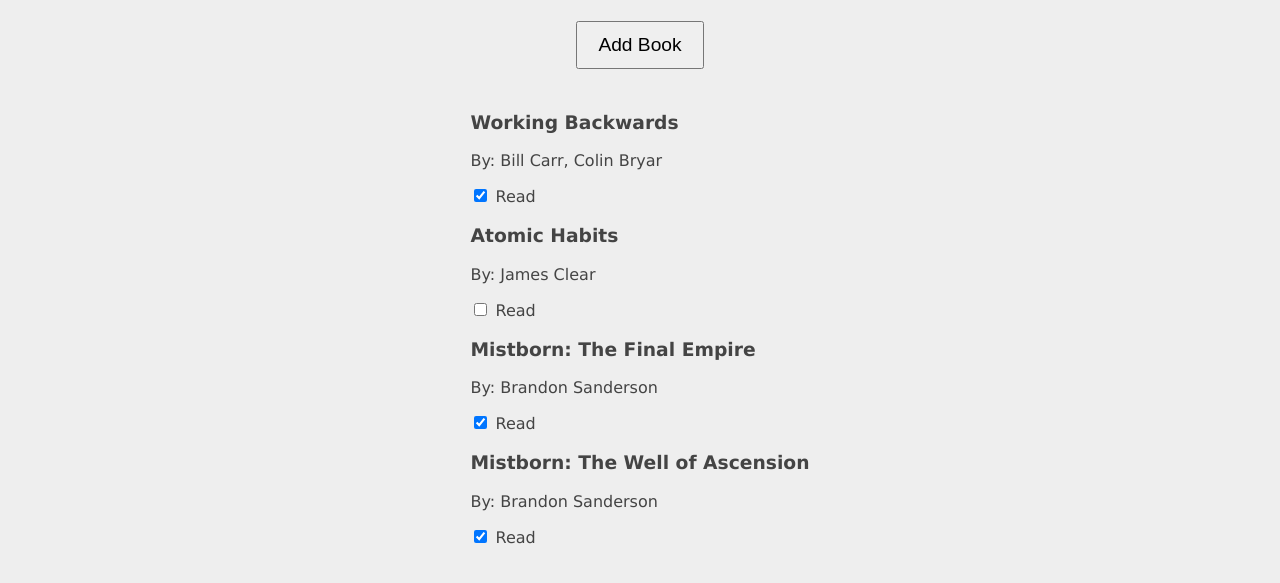
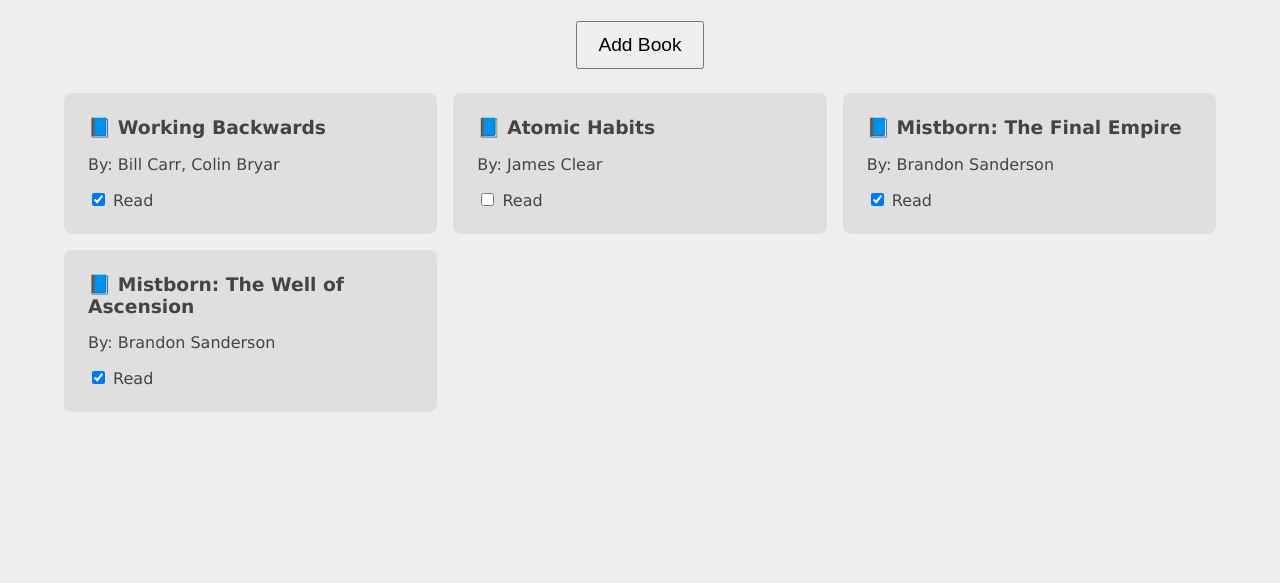
Before and after one commit to ArcaneIRE/odin-library, a plain HTML site: page index.html in a window 1280 px wide. Shown: the part 41-624 px from the top of the page. Drawn offline with Linux system fonts and the light colour scheme.

Commit message:
Add book list styling

```diff
--- a/styles/styles.css
+++ b/styles/styles.css
@@ -95,3 +95,35 @@ header h1 {
     height: 2rem;
     align-self: center;
 }
+
+#book-list {
+    display: grid;
+    grid-template-columns: repeat(auto-fit, minmax(350px, 1fr));
+    grid-auto-rows: auto;
+    gap: 1rem;
+    width: 100%;
+    justify-content: center;
+}
+
+.book {
+    display: flex;
+    flex-direction: column;
+    justify-content: space-evenly;
+    gap: 1rem;
+    margin: 0;
+    padding: 1.5rem;
+    border-radius: 0.5rem;
+    background-color: rgb(223, 223, 223);
+}
+
+.book h3 {
+    margin: 0;
+}
+
+.book h3::before {
+    content: '📘 ';
+}
+
+.book p {
+    margin: 0;
+}
```
